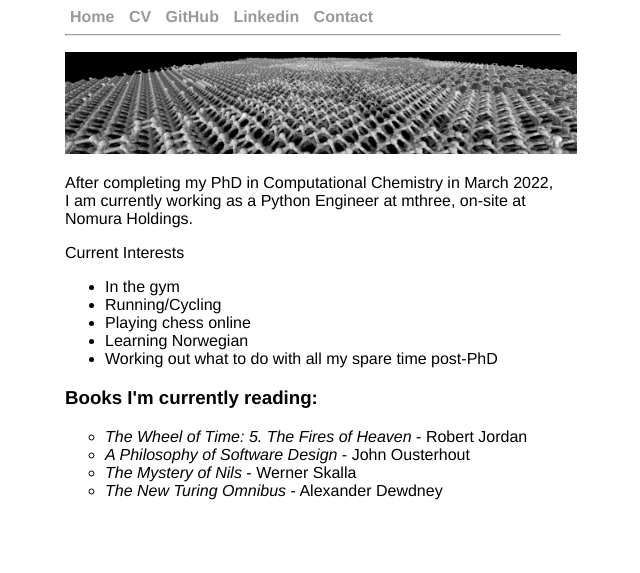
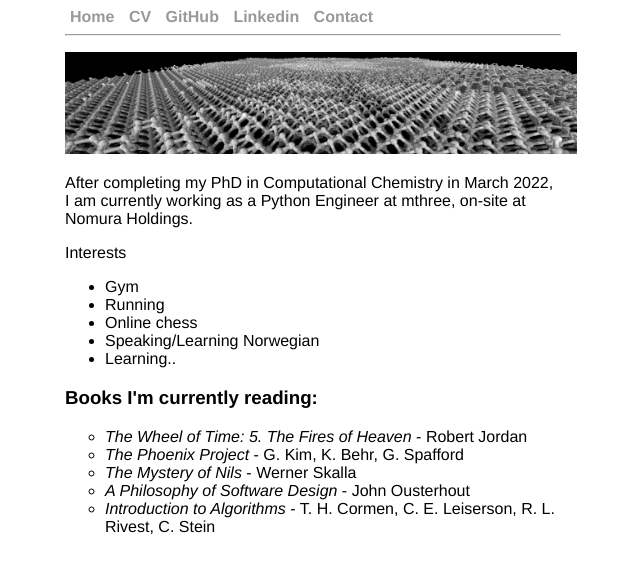
Before and after one commit to maxwilliams94/maxwilliams94.github.io, a Jekyll site: the page built from index.md, in a window 1280 px wide. Shown: the top 573 px of the page, without its empty margins (327-967 px from the left). Built offline with Jekyll 4.4.1, drawn with Linux system fonts in a browser that asks for light colours.

Commit message:
update reading list

```diff
--- a/index.md
+++ b/index.md
@@ -5,21 +5,22 @@ layout: "default"
 <img src="{{ "assets/banner2.jpg" | relative_url }}" alt="diamond {100} surface" style="width:40vw;float:center">
 <p>After completing my PhD in Computational Chemistry in March 2022, I am currently working as a Python Engineer at mthree, on-site at Nomura Holdings.</p>
 
-<p>Current Interests</p>
+<p>Interests</p>
 <ul>
-<li>In the gym</li>
-<li>Running/Cycling</li>
-<li>Playing chess online</li>
-<li>Learning Norwegian</li>
-<li>Working out what to do with all my spare time post-PhD</li>
+<li>Gym</li>
+<li>Running</li>
+<li>Online chess </li>
+<li>Speaking/Learning Norwegian</li>
+<li>Learning..</li>
 </ul>
 
 <h3>Books I'm currently reading:</h3>
 <ul class="book-list">
 <li><i>The Wheel of Time: 5. The Fires of Heaven</i> - Robert Jordan</li>
+<li><i>The Phoenix Project</i> - G. Kim, K. Behr, G. Spafford</li>
+<li><i>The Mystery of Nils</i> - Werner Skalla</li>
 <li><i>A Philosophy of Software Design</i> - John Ousterhout</li>
-<li><i>The Mystery of Nils</i> - Werner Skalla</li>
-<li><i>The New Turing Omnibus</i> - Alexander Dewdney</li>
+<li><i>Introduction to Algorithms</i> - T. H. Cormen, C. E. Leiserson, R. L. Rivest, C. Stein</li>
 <!--<li><i>Beginning C - Ivor Horton</i></li> -->
 <!--<li><i>Hands-on Machine Learning with Scikit-Learn, Keras & TensorFlow</i> - Aurélien Géron</li>-->
 </ul>
```
